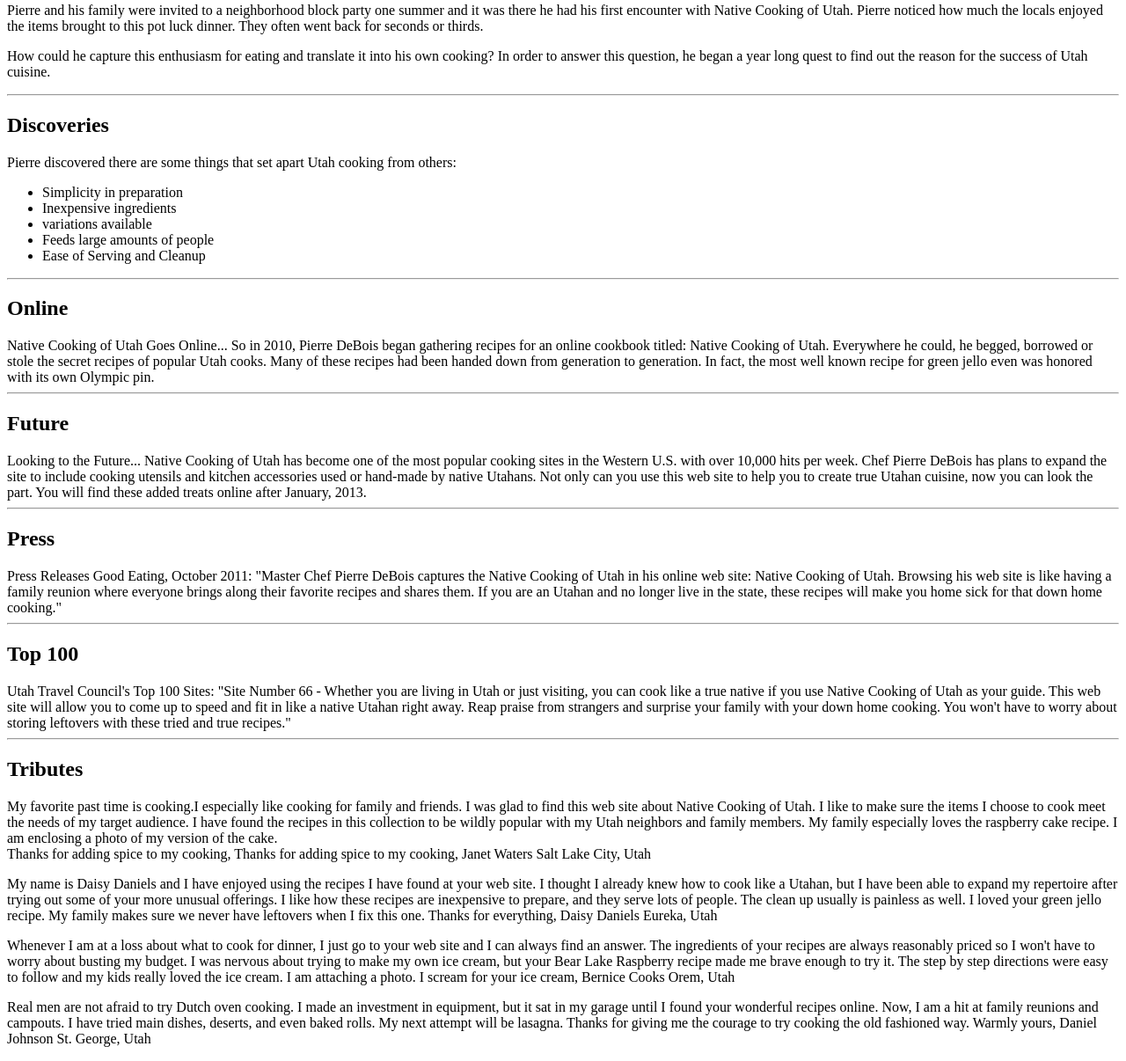
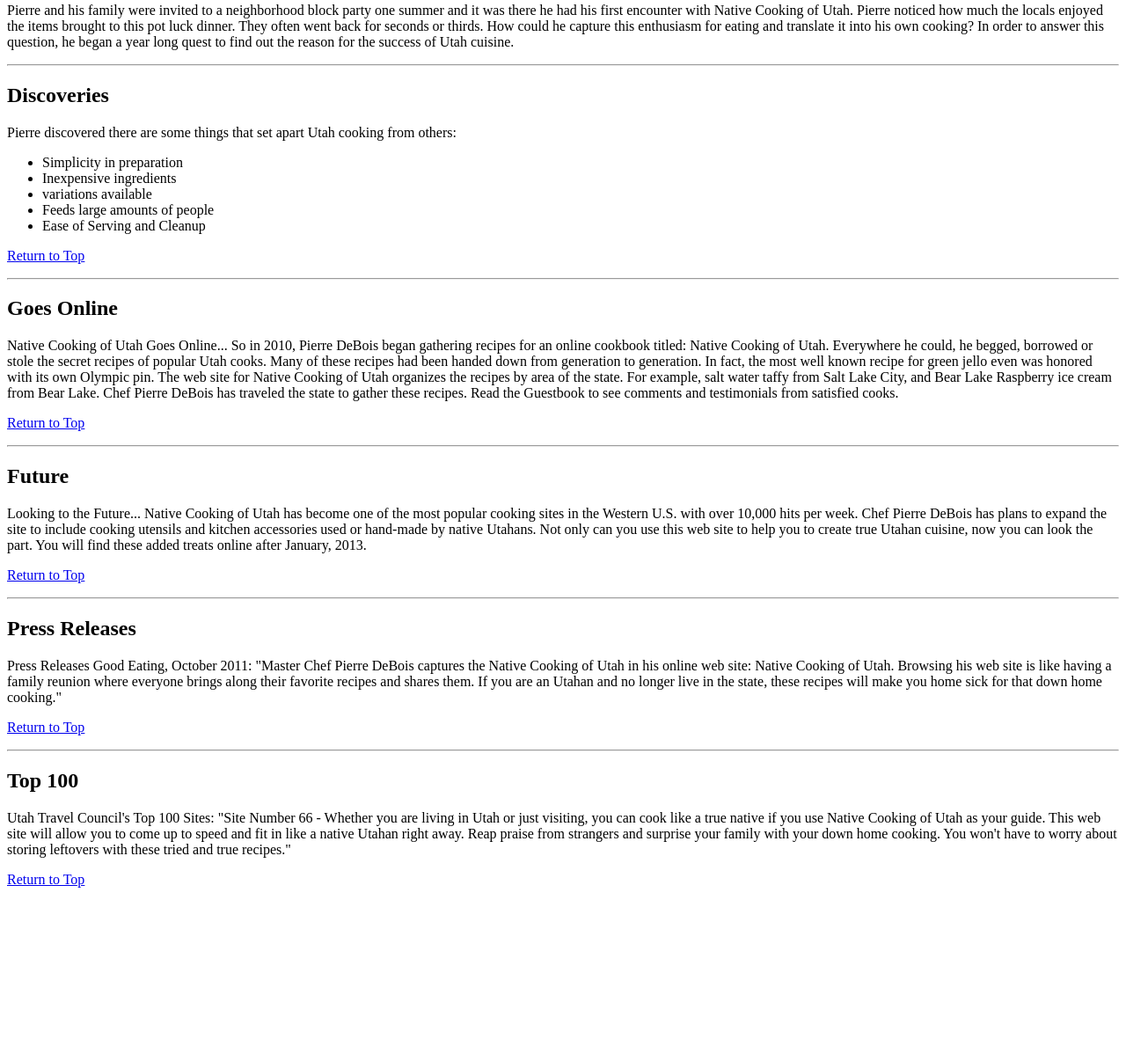
Before and after one commit to MSnow11/WebDevPractice, a plain HTML site: page Project2/aboutus.html in a window 1280 px wide. Shown: the part 232-1438 px from the top of the page at 88% size. After the commit the page ends 1257 px from the top, so only its background shows below. Drawn offline with Linux system fonts and the light colour scheme.

Commit message:
Add files via upload

```diff
--- a/Project2/aboutus.html
+++ b/Project2/aboutus.html
@@ -5,20 +5,21 @@
         <title>About Us: Native Cooking</title>
     </head>
     <body>
-       <h1>About Native Cooking</h1>
-
-       <p><a href="#History">History</a>/<a href="#Discoveries">Discoveries</a>/<a href="#Online">Online</a>/<a href="#Future">Future</a>/<a href="#Press">Press</a>/<a href="Top 100">Top 100</a></p>
+       <h1 id="Top">About Native Cooking</h1>
+       <p><a href="#History">History</a>/<a href="#Discoveries">Discoveries</a>/<a href="Goes Online">Goes Online</a>/<a href="#Future">Future</a>/<a href="#Top 100">Top 100</a></p>
 
        <hr>
-       <h2 id="History">History</h2>
+
+        <h2 id="History">History</h2>
         <p>How it all Began...
         In 1997, Master Chef Pierre DeBois moved to Utah from New York where he owned and managed a small restaurant called Ma Maison (My Home).  His restaurant specialized in French Nouvelle cuisine.  Once in Salt Lake City, he realized that the average Utahan doesn't have much appreciation for high cuisine.
-        <p>Pierre and his family were invited to a neighborhood block party one summer and it was there he had his first encounter with Native Cooking of Utah.  Pierre noticed how much the locals enjoyed the items brought to this pot luck dinner.  They often went back for seconds or thirds.
-        <p>How could he capture this enthusiasm for eating and translate it into his own cooking?  In order to answer this question, he began a year long quest to find out the reason for the success of Utah cuisine.</p>
+        </p>
+        <p>Pierre and his family were invited to a neighborhood block party one summer and it was there he had his first encounter with Native Cooking of Utah.  Pierre noticed how much the locals enjoyed the items brought to this pot luck dinner.  They often went back for seconds or thirds.  How could he capture this enthusiasm for eating and translate it into his own cooking?  In order to answer this question, he began a year long quest to find out the reason for the success of Utah cuisine.
         </p>
 
         <hr>
-        <h2>Discoveries</h2>
+
+        <h2 id="Discoveries">Discoveries</h2>
         Pierre discovered there are some things that set apart Utah cooking from others:
         <ul>
         <li>Simplicity in preparation</li>
@@ -27,48 +28,38 @@
         <li>Feeds large amounts of people</li>
         <li>Ease of Serving and Cleanup</li>
         </ul>
+        <p><a href="#Top">Return to Top</a></p>
 
         <hr>
-        <h2 id="Online">Online</h2>
+
+        <h2>Goes Online</h2>
         Native Cooking of Utah Goes Online...
         So in 2010, Pierre DeBois began gathering recipes for an online cookbook titled: Native Cooking of Utah.  Everywhere he could, he begged, borrowed or stole the secret recipes of popular Utah cooks. Many of these recipes had been handed down from generation to generation.  In fact, the most well known recipe for green jello even was honored with its own Olympic pin.
 
+        The web site for Native Cooking of Utah organizes the recipes by area of the state.  For example, salt water taffy from Salt Lake City, and Bear Lake Raspberry ice cream from Bear Lake.  Chef Pierre DeBois has traveled the state to gather these recipes.  Read the Guestbook to see comments and testimonials from satisfied cooks.
+        <p><a href="#Top">Return to Top</a></p>
+
         <hr>
+
         <h2 id="Future">Future</h2>
         Looking to the Future...
         Native Cooking of Utah has become one of the most popular cooking sites in the Western U.S. with over 10,000 hits per week.  Chef Pierre DeBois has plans to expand the site to include cooking utensils and kitchen accessories used or hand-made by native Utahans.  Not only can you use this web site to help you to create true Utahan cuisine, now you can look the part.  You will find these added treats online after January, 2013.
+        <p><a href="#Top">Return to Top</a></p>
 
         <hr>
-        <h2 id="Press">Press</h2>
+
+        <h2>Press Releases</h2>
         Press Releases
         Good Eating, October 2011:
         "Master Chef Pierre DeBois captures the Native Cooking of Utah in his online web site: Native Cooking of Utah. Browsing his web site is like having a family reunion where everyone brings along their favorite recipes and shares them.  If you are an Utahan and no longer live in the state, these recipes will make you home sick for that down home cooking."
+        <p><a href="#Top">Return to Top</a></p>
 
         <hr>
-        <h2 id="Top 100">Top 100</h2>
+
+        <h2>Top 100</h2>
         Utah Travel Council's Top 100 Sites:
         "Site Number 66 - Whether you are living in Utah or just visiting, you can cook like a true native if you use Native Cooking of Utah as your guide.  This web site will allow you to come up to speed and fit in like a native Utahan right away.  Reap praise from strangers and surprise your family with your down home cooking.  You won't have to worry about storing leftovers with these tried and true recipes."
+        <p><a href="#Top">Return to Top</a></p>
 
-        <hr>
-        <h2>Tributes</h2>
-            <p>My favorite past time is cooking.I especially like cooking for family and friends.  I was glad to find this web site about Native Cooking of Utah.  I like to make sure the items I choose to cook meet the needs of my target audience.  I have found the recipes in this collection to be wildly popular with my Utah neighbors and family members.  My family especially loves the raspberry cake recipe.  I am enclosing a photo of my version of the cake.<br>Thanks for adding spice to my cooking,
-            Thanks for adding spice to my cooking,
-            Janet Waters
-            Salt Lake City, Utah</p>
-
-            <p>My name is Daisy Daniels and I have enjoyed using the recipes I have found at your web site.  I thought I already knew how to cook like a Utahan, but I have been able to expand my repertoire after trying out some of your more unusual offerings.  I like how these recipes are inexpensive to prepare, and they serve lots of people.  The clean up usually is painless as well.  I loved your green jello recipe.  My family makes sure we never have leftovers when I fix this one.
-            Thanks for everything,
-            Daisy Daniels
-            Eureka, Utah</p>
-
-            <p>Whenever I am at a loss about what to cook for dinner, I just go to your web site and I can always find an answer. The ingredients of your recipes are always reasonably priced so I won't have to worry about busting my budget.  I was nervous about trying to make my own ice cream, but your Bear Lake Raspberry recipe made me brave enough to try it.  The step by step directions were easy to follow and my kids really loved the ice cream.  I am attaching a photo.
-            I scream for your ice cream,
-            Bernice Cooks
-            Orem, Utah</p>
-
-            <p>Real men are not afraid to try Dutch oven cooking.  I made an investment in equipment, but it sat in my garage until I found your wonderful recipes online.  Now, I am a hit at family reunions and campouts.  I have tried main dishes, deserts, and even baked rolls.  My next attempt will be lasagna.  Thanks for giving me the courage to try cooking the old fashioned way.
-            Warmly yours,
-            Daniel Johnson
-            St. George, Utah</p>
     </body>
 </html>
```
Also changed, not shown: Project2/tributes.html.html (added, +12 -0 lines).
